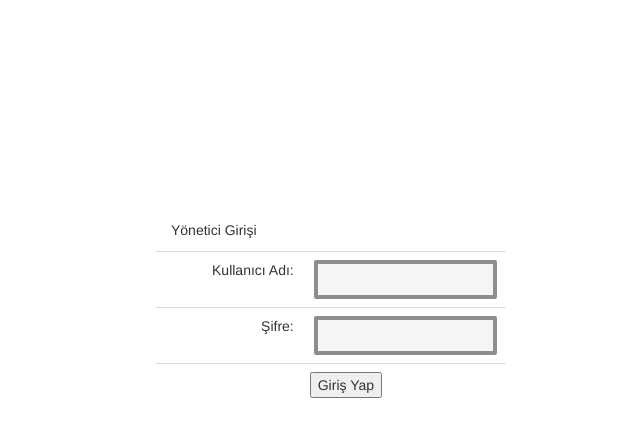
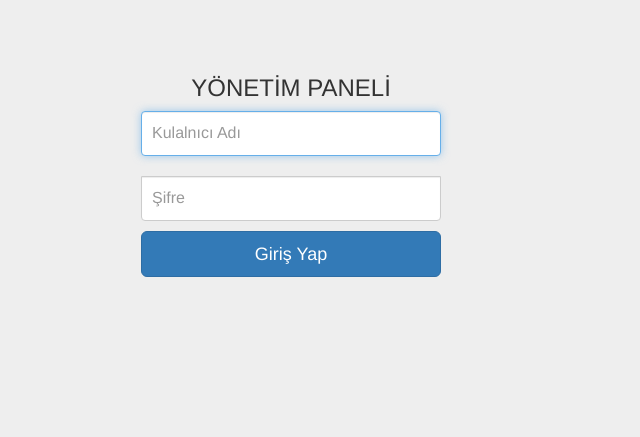
Before and after one commit to 0kan87/admin-panelli-kisisel-portfolyo, a PHP site: page /yonetim/giris.php in a window 1280 px wide. Shown: the top 437 px of the page, without its empty margins (349-989 px from the left). Run offline with PHP 8.4, Linux system fonts and the light colour scheme; some libraries are stand-ins or nearby versions.

Commit message:
Giriş alanı yenilendi

```diff
--- /dev/null
+++ b/css/kullanici-girisi.css
@@ -0,0 +1,40 @@
+body {
+  padding-top: 40px;
+  padding-bottom: 40px;
+  background-color: #eee;
+}
+
+.form-signin {
+  max-width: 330px;
+  padding: 15px;
+  margin: 0 auto;
+}
+.form-signin .form-signin-heading,
+.form-signin .checkbox {
+  margin-bottom: 10px;
+}
+.form-signin .checkbox {
+  font-weight: normal;
+}
+.form-signin .form-control {
+  position: relative;
+  height: auto;
+  -webkit-box-sizing: border-box;
+     -moz-box-sizing: border-box;
+          box-sizing: border-box;
+  padding: 10px;
+  font-size: 16px;
+}
+.form-signin .form-control:focus {
+  z-index: 2;
+}
+.form-signin input[type="email"] {
+  margin-bottom: -1px;
+  border-bottom-right-radius: 0;
+  border-bottom-left-radius: 0;
+}
+.form-signin input[type="password"] {
+  margin-bottom: 10px;
+  border-top-left-radius: 0;
+  border-top-right-radius: 0;
+}
--- a/yonetim/giris.php
+++ b/yonetim/giris.php
@@ -82,46 +82,22 @@ ob_end_flush();
 <head>
 <meta http-equiv="Content-Type" content="text/html; charset=utf-8" />
 <title>Yönetici Giriş Paneli</title>
-<link rel="stylesheet" href="../css/style.css">
 <link rel="stylesheet" href="../css/bootstrap.min.css">
-<link rel="stylesheet" href="style.css">
+<link rel="stylesheet" href="../css/kullanici-girisi.css">
 </head>
 
 <body>
-<form id="form1" name="form1" method="POST" action="<?php echo $loginFormAction; ?>">
-    <p>&nbsp;</p>
-    <p>&nbsp;</p>
-    <p>&nbsp;</p>
-    <p>&nbsp;</p>
-    <p>&nbsp;</p>
-    <p>&nbsp;</p>
-    <p>&nbsp;</p>
-<div class="container">
-<div class="col-xs-12 col-sm-4 col-sm-offset-5 col-md-4 col-md-offset-5">
-  <!-- Default panel contents -->
-  <div class="panel-heading">Yönetici Girişi</div>
+  <div class = "container">
+      <form action="<?php echo $loginFormAction; ?>" method="post" name="form1" id="form1" class="form-signin">
+          <center><h3 class="form-signin-heading">YÖNETİM PANELİ</h3></center>
 
-  <!-- Table -->
-  <table class="table">
-    <tr>
-      <td width="142" align="right">Kullanıcı Adı:</td>
-      <td width="144"><label for="kullaniciadi5"></label>
-      <input type="text" name="kullaniciadi" id="kullaniciadi5" /></td>
-    </tr>
-    <tr>
-      <td align="right">Şifre:</td>
-      <td><label for="sifre"></label>
-      <input type="password" name="sifre" id="sifre" /></td>
-    </tr>
-    <tr>
-      <td>&nbsp;</td>
-      <td><input type="submit" name="girisyap" id="girisyap" value="Giriş Yap" /></td>
-    </tr>
-  </table>
-</div>
-</div>
-</form>
-<script src="http://code.jquery.com/jquery-1.10.2.min.js"></script>
-<script src="../js/bootstrap.min.js"></script>
+          <input type="text" name="kullaniciadi" id="kullaniciadi5" class="form-control" placeholder="Kulalnıcı Adı" required="" autofocus="" />
+          <br/>
+          <input type="password" name="sifre" id="sifre" class="form-control" placeholder="Şifre" required=""/>
+
+          <button class="btn btn-lg btn-primary btn-block"  name="girisyap" id="girisyap" value="Login" type="Submit">Giriş Yap</button>
+      </form>
+  </div>
+  <script src="https://getbootstrap.com/assets/js/ie10-viewport-bug-workaround.js"></script>
 </body>
 </html>
```
